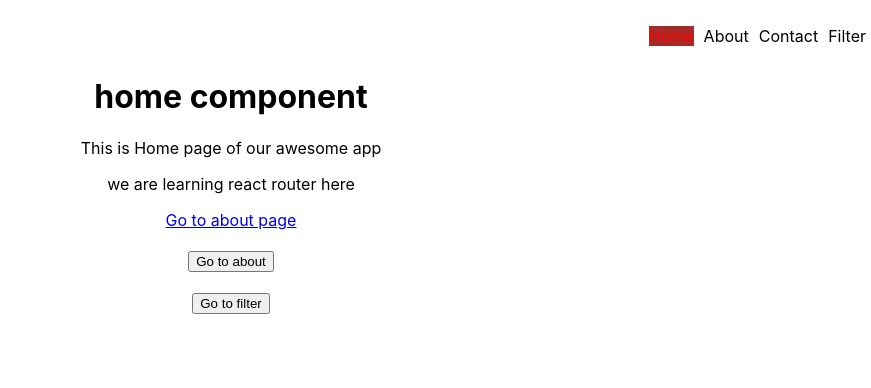
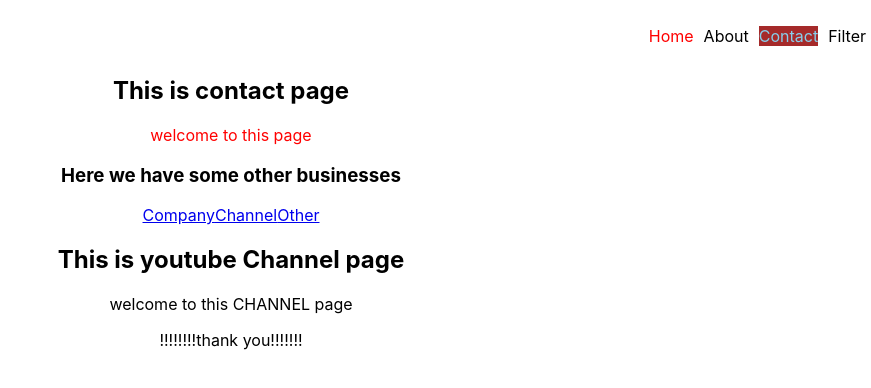
Before and after one commit to sameershinde28/rreactRouter, a React (Create React App) app: page /contact/channel in a window 1280 px wide. Before the commit this address led to /. Shown: the top 388 px of the page, without its empty margins (409-1280 px from the left). Built offline with nearby package versions, Linux system fonts and the light colour scheme.

Commit message:
nested routers

```diff
--- a/src/App.js
+++ b/src/App.js
@@ -1,12 +1,15 @@
 import './App.css';
-import { BrowserRouter, Routes, Route,Navigate } from "react-router-dom";
+import { BrowserRouter, Routes, Route, Navigate } from "react-router-dom";
 import Home from './component/Home';
 import About from './component/About'
 import Navbar from './component/Navbar'
 // import Page404 from './component/Page404';
 import User from './component/User'
 import Filter from './component/Filter'
-
+import Contact from './component/Contact'
+import Company from './component/Company'
+import Channel from './component/Channel'
+import Other from './component/Other';
 export default function App() {
   return (
     <div className="App">
@@ -16,14 +19,26 @@ export default function App() {
         <Routes>
           <Route path="/" element={<Home />} />
           <Route path="/about" element={<About />} />
+          <Route path="/user/:name" element={<User />} />
+
+
           {/* <Route path="/*" element={<Page404/>}/>  */}
+         <Route path="/*" element={<Navigate to="/" />} />
 
-          <Route path="/*" element={<Navigate to="/" />} />
+         <Route path="/filter" element={<Filter />} />
 
-          <Route path="/contact" element={<h1>Contact</h1>} />
-          <Route path="/user/:name" element={<User />} />
-          <Route path="/filter" element={<Filter />}  />
-        </Routes>
+            <Route path="/contact/" element={<Contact />} >
+
+              <Route path="company" element={<Company />} />
+              <Route path="channel" element={<Channel />} />
+              <Route path="other" element={<Other />} />
+
+            </Route>
+
+
+
+
+                 </Routes>
       </BrowserRouter>
 
     </div>
--- /dev/null
+++ b/src/component/Channel.js
@@ -0,0 +1,11 @@
+function Channel(){
+    return(
+        <div>
+            <h2>This is youtube Channel page</h2>
+            <p>welcome to this CHANNEL page</p>
+            <p>!!!!!!!!thank you!!!!!!!</p>
+        </div>
+    )
+}
+
+export default Channel;
--- /dev/null
+++ b/src/component/Company.js
@@ -0,0 +1,11 @@
+function Company(){
+    return(
+        <div>
+            <h2>This is facebook company page</h2>
+            <p>welcome to this meta page</p>
+            <p>!!!!!!!!thank you!!!!!!!</p>
+        </div>
+    )
+}
+
+export default Company;
--- /dev/null
+++ b/src/component/Contact.js
@@ -0,0 +1,17 @@
+import { Link, Outlet } from "react-router-dom";
+
+function Contact(){
+    return(
+        <div>
+            <h2>This is contact page</h2>
+            <p style={{color:"red"}}>welcome to this page</p>
+            <h3>Here we have some other businesses</h3>
+            <Link to="company">Company</Link>
+            <Link to="channel">Channel</Link>
+            <Link to="other">Other</Link>
+            <Outlet />
+        </div>
+    )
+}
+
+export default Contact;
--- /dev/null
+++ b/src/component/Other.js
@@ -0,0 +1,11 @@
+function Other(){
+    return(
+        <div>
+            <h2>This isother Channel page</h2>
+            <p>welcome to this other CHANNEL page</p>
+            <p>!!!!!!!!thank you!!!!!!!</p>
+        </div>
+    )
+}
+
+export default Other;
```
